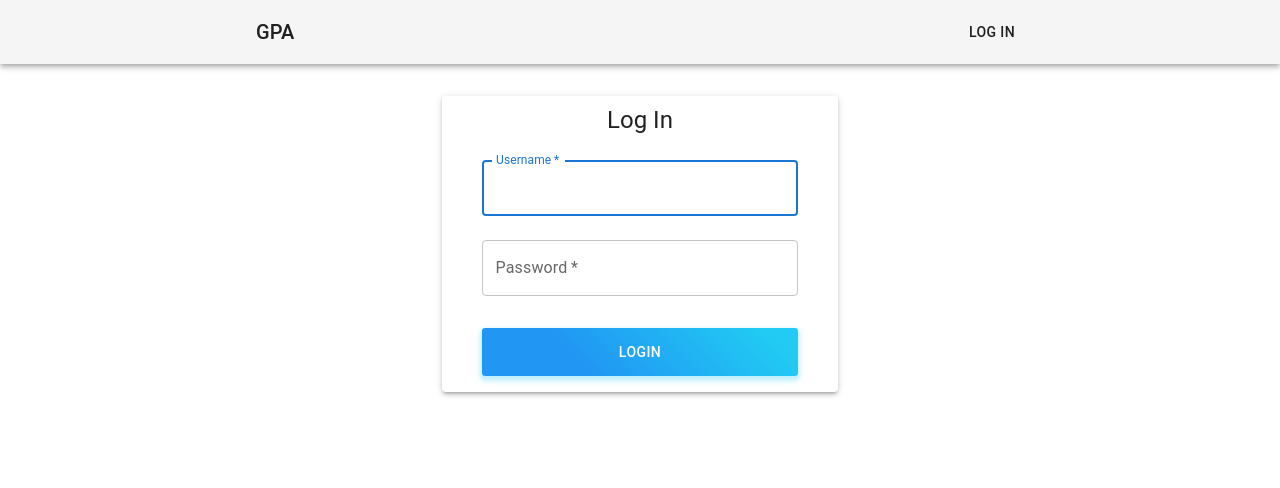
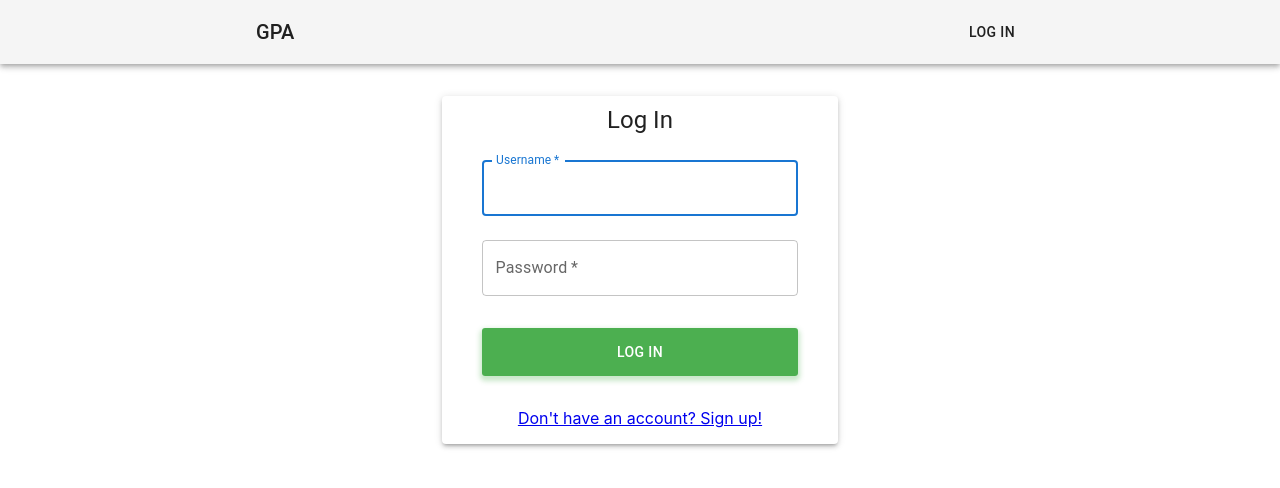
Before and after one commit to Yumenio/GPA-finally-frontend, a React (Create React App) app in the folder gpa-ui/: page /login in a window 1280 px wide. Shown: the top 488 px of the page. Built offline with nearby package versions, Linux system fonts and the light colour scheme.

Commit message:
feat: changes SignUp button for a react Link to /signup page, and enhances styling

```diff
--- a/gpa-ui/src/pages/Login.tsx
+++ b/gpa-ui/src/pages/Login.tsx
@@ -62,14 +62,13 @@ const Login = ({setToken}:{setToken:Dispatch<SetStateAction<string>>}) => {
 
       const submitButtonStyle = {
         margin: '24px 0 16px',
-        // Add some appealing styles to the button
-        background: 'linear-gradient(45deg, #2196F3 30%, #21CBF3 90%)',
+        background: 'linear-gradient(45deg, #4CAF50 30%, #4CAF50 90%)',
         borderRadius: 3,
         border: 0,
         color: 'white',
         height: 48,
         padding: '0 30px',
-        boxShadow: '0 3px 5px 2px rgba(33, 203, 243, .3)',
+        boxShadow: '0 3px 5px 2px rgba(76, 175, 80, 0.3)',
       };
 
 
@@ -119,9 +118,14 @@ const Login = ({setToken}:{setToken:Dispatch<SetStateAction<string>>}) => {
                 style={submitButtonStyle}
                 onClick={(e) => handleLogin(e)}
               >
-                Login
+                Log In
               </Button>
             </form>
+            <Link to="/signup" style={{ textAlign: 'center', marginTop: '1rem' }}>
+              <p style={{marginBottom:'1rem'}}>
+                Don't have an account? Sign up!
+              </p>
+            </Link>
           </Paper>
         </Container>
       );
```
